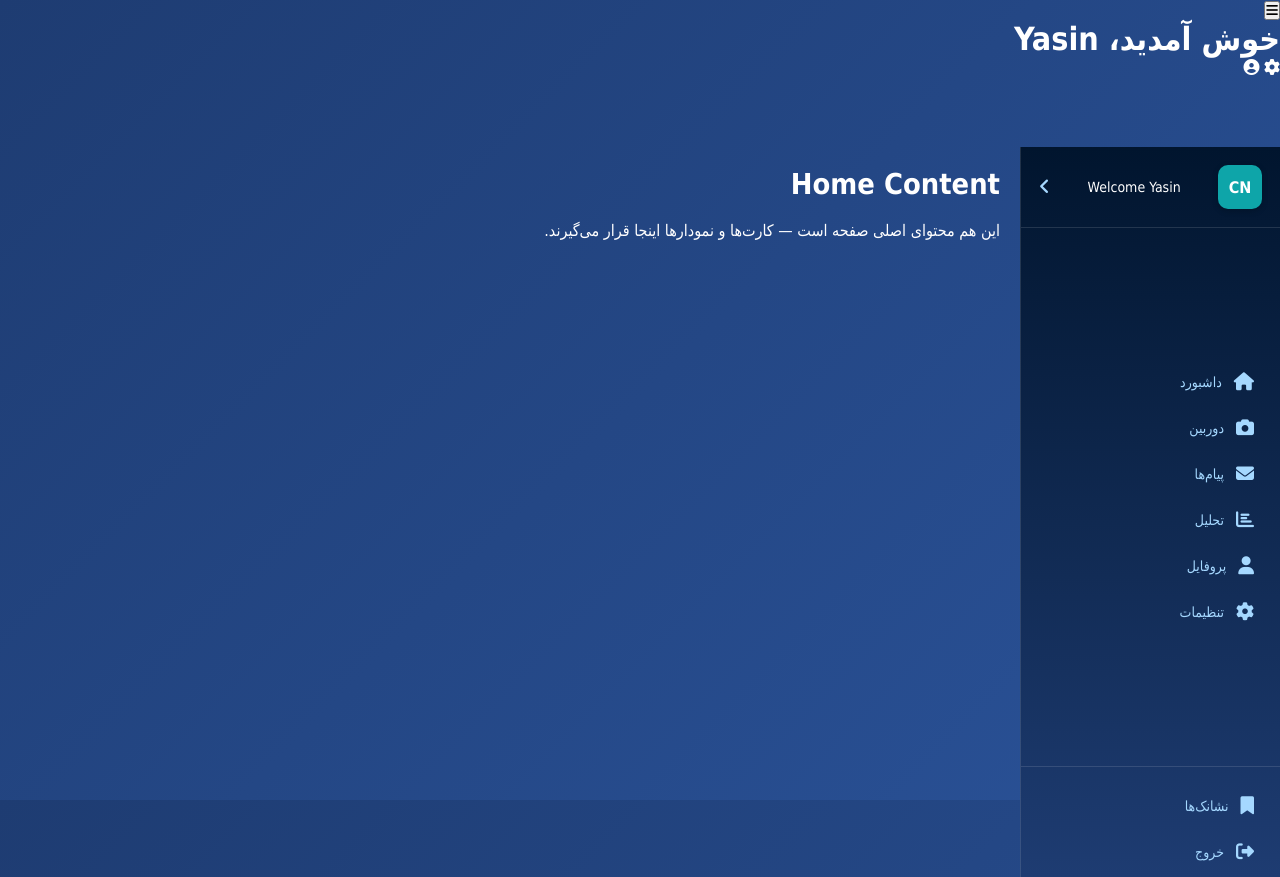
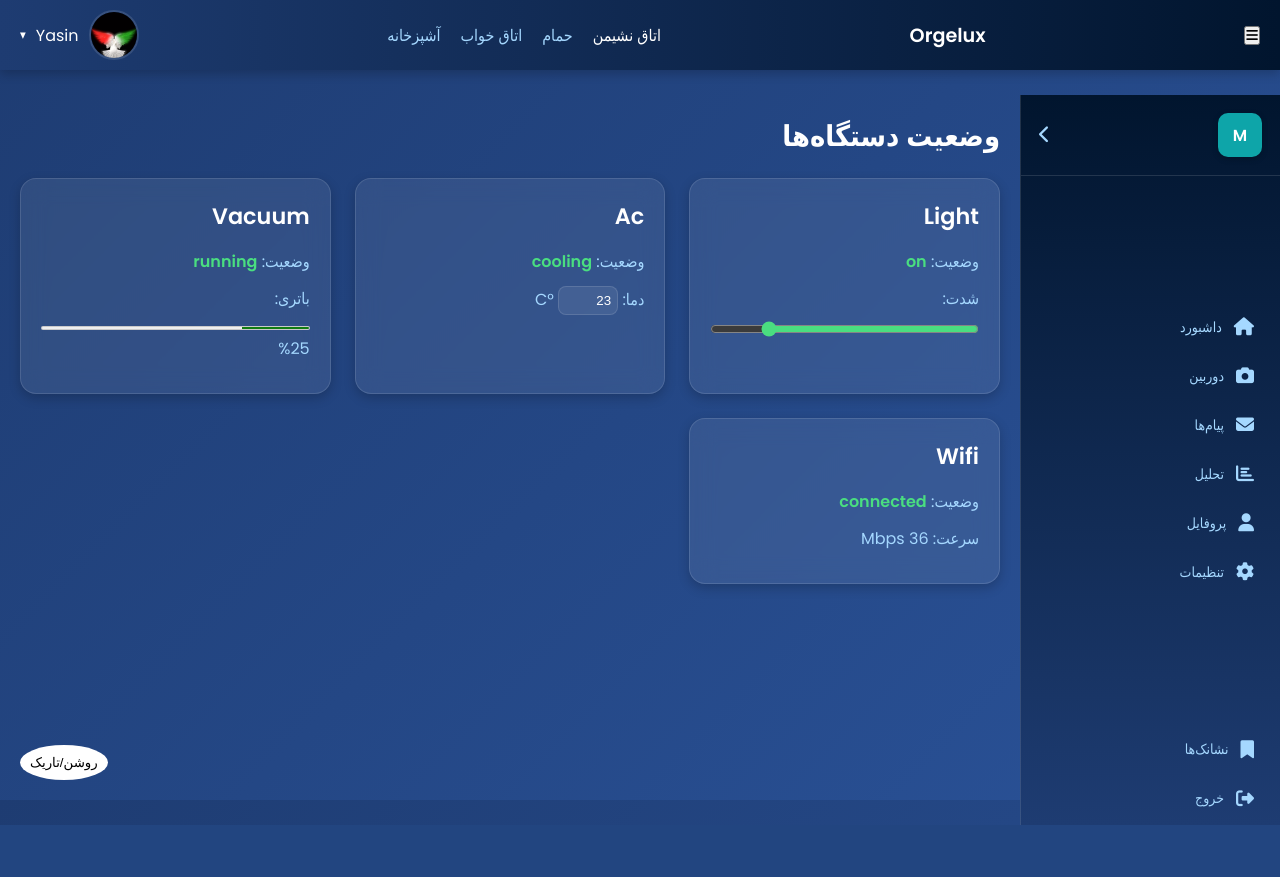
Before and after one commit to Ya3in13/Smart-home, a Flask app: page /home in a window 1280 px wide. After the commit the page ends 825 px from the top, so only its background shows below. Run offline with Flask 3, Linux system fonts and the light colour scheme.

Commit message:
Update home.html

```diff
--- a/web Server/templates/home.html
+++ b/web Server/templates/home.html
@@ -1,125 +1,140 @@
-<!--
-  قالب: templates/home.html
-  توضیح: این فایل قالب اصلی داشبورد است. از Flask با render_template رندر می‌شود.
-  متغیرهای ارسالی از سرور:
-    - username: نام کاربری که در هدر نمایش داده می‌شود
-  نکات:
-    - استایل‌ها از فایل `static/style.css` بارگزاری می‌شوند.
-    - فایل `static/sidebar.js` برای تعامل با نوار کناری استفاده می‌شود.
--->
-<!doctype html>
+<!DOCTYPE html>
 <html lang="fa" dir="rtl">
 <head>
   <meta charset="utf-8" />
-  <meta name="viewport" content="width=device-width,initial-scale=1" />
-  <!-- رفرش خودکار صفحه هر 1 ثانیه -->
-  <meta http-equiv="refresh" content="50">
-  <title>Dashboard</title>
-  <!-- بارگذاری CSS پروژه -->
+  <meta name="viewport" content="width=device-width, initial-scale=1" />
+  <title>MHA Project - داشبورد خانه هوشمند</title>
+
+  <!-- CSS -->
   <link rel="stylesheet" href="{{ url_for('static', filename='style.css') }}">
-  <!-- فونت آیکون (Font Awesome) -->
   <link rel="stylesheet" href="https://cdnjs.cloudflare.com/ajax/libs/font-awesome/6.5.0/css/all.min.css">
+  <link href="https://fonts.googleapis.com/css2?family=Poppins:wght@400;500;600&display=swap" rel="stylesheet">
 </head>
 <body>
-  <!-- هدر صفحه با امکانات کامل -->
-  <header class="header">
-    <button id="mobileMenuBtn" class="mobile-menu-btn" aria-label="Toggle mobile menu">
+<button class="mobile-menu-btn" id="mobileMenuBtn">
   <i class="fas fa-bars"></i>
 </button>
-    <h1>خوش آمدید، {{ username }}</h1>
-    <div class="header-right">
+<button onclick="toggleTheme()" style="position:fixed;bottom:20px;left:20px;z-index:1000;background:#fff;color:#000;padding:10px;border-radius:50%;border:none;">
+  روشن/تاریک
 </button>
-        </form>
-        <div class="header-icons">
-            <i class="fas fa-cog" title="تنظیمات"></i>
-            <i class="fas fa-user-circle" title="پروفایل"></i>
+<header class="navbar">
+  <div class="logo">
+    <div class="icon"></div>
+    <span>Orgelux</span>
   </div>
+  <nav class="nav-links">
+    <a href="#" class="active">اتاق نشیمن</a>
+    <a href="#">حمام</a>
+    <a href="#">اتاق خواب</a>
+    <a href="#">آشپزخانه</a>
+  </nav>
+  <div class="user-profile">
+    <img src="{{ url_for('static', filename='img/avatar.jpg') }}" width="50" alt="User" class="avatar">
+    <span>{{ username }}</span>
+    <span class="arrow">▾</span>
   </div>
 </header>
+
 <div class="wrap">
-    <!-- نوار کناری: شامل برند، دکمه جمع‌شدن/بازشدن و منو -->
+  <!-- سایدبار -->
   <aside class="sidebar" id="sidebar">
     <div class="topbar">
-        <div class="brand">CN</div>
-        <h6 class="label"> Welcome  {{ username }}</h6>
-        <button id="toggleBtn" class="toggle-btn" aria-label="Toggle sidebar">
-          <i class="fas fa-angle-left"></i>
-        </button>
+      <div class="brand">M</div>
+      <button class="toggle-btn" id="toggleBtn"><i class="fas fa-chevron-left"></i></button>
     </div>
 
-      <!-- بخش ناوبری: آیتم‌های منو -->
     <nav class="nav">
       <ul>
-          <li data-label="Dashboard">
-            <a href="/home"><i class="fas fa-home"></i><span class="label">داشبورد</span></a>
-          </li>
-          <li data-label="Camera">
-            <a href="#"><i class="fa-solid fa-camera"></i><span class="label">دوربین</span></a>
-          </li>
-          <li data-label="Messages">
-            <a href="#"><i class="fas fa-envelope"></i><span class="label">پیام‌ها</span></a>
-          </li>
-          <li data-label="Analytics">
-            <a href="#"><i class="fas fa-chart-bar"></i><span class="label">تحلیل</span></a>
-          </li>
-          <li data-label="Profile">
-            <a href="#"><i class="fas fa-user"></i><span class="label">پروفایل</span></a>
-          </li>
-          <li data-label="Settings">
-            <a href="#"><i class="fas fa-cog"></i><span class="label">تنظیمات</span></a>
-          </li>
+        <li data-label="داشبورد"><a href="/home"><i class="fas fa-home"></i><span class="label">داشبورد</span></a></li>
+        <li data-label="دوربین"><a href="#"><i class="fa-solid fa-camera"></i><span class="label">دوربین</span></a></li>
+        <li data-label="پیام‌ها"><a href="#"><i class="fas fa-envelope"></i><span class="label">پیام‌ها</span></a></li>
+        <li data-label="تحلیل"><a href="#"><i class="fas fa-chart-bar"></i><span class="label">تحلیل</span></a></li>
+        <li data-label="پروفایل"><a href="#"><i class="fas fa-user"></i><span class="label">پروفایل</span></a></li>
+        <li data-label="تنظیمات"><a href="#"><i class="fas fa-cog"></i><span class="label">تنظیمات</span></a></li>
       </ul>
     </nav>
 
-      <!-- بخش پایین نوار کناری: نشانک‌ها و خروج -->
-      <div class="nav bottom-nav">
+    <div class="nav bottom">
       <ul>
-          <li data-label="Bookmarks"><a href="#"><i class="fa-solid fa-bookmark"></i><span class="label">نشانک‌ها</span></a></li>
-          <li data-label="Logout"><a href="/logout"><i class="fa-solid fa-right-from-bracket"></i><span class="label">خروج</span></a></li>
+        <li data-label="نشانک‌ها"><a href="#"><i class="fa-solid fa-bookmark"></i><span class="label">نشانک‌ها</span></a></li>
+        <li data-label="خروج"><a href="#"><i class="fa-solid fa-right-from-bracket"></i><span class="label">خروج</span></a></li>
       </ul>
     </div>
   </aside>
 
-    <!-- محتوای اصلی صفحه -->
+  <!-- محتوای اصلی -->
   <main class="main">
-
-      <!-- بخش محتوای اصلی: کارت‌ها، نمودارها و محتوای صفحات مختلف -->
     <section class="content">
-        <h2>Home Content</h2>
-        <p>این هم محتوای اصلی صفحه است — کارت‌ها و نمودارها اینجا قرار می‌گیرند.</p>
+      <h2>وضعیت دستگاه‌ها</h2>
+      <div class="devices-grid">
+        {% for name, info in devices.items() %}
+        <div class="device-card" data-device="{{ name }}">
+          <h3>{{ name | capitalize }}</h3>
+          {% if name == 'light' %}
+            <p>وضعیت: <span class="status">{{ info.status }}</span></p>
+            <p>شدت: <input type="range" min="0" max="100" value="{{ info.intensity }}" class="slider" data-key="intensity"></p>
+          {% elif name == 'ac' %}
+            <p>وضعیت: <span class="status">{{ info.status }}</span></p>
+            <p>دما: <input type="number" value="{{ info.temp }}" min="16" max="30" data-key="temp"> °C</p>
+          {% elif name == 'vacuum' %}
+            <p>وضعیت: <span class="status">{{ info.status }}</span></p>
+            <p>باتری: <meter value="{{ info.battery }}" min="0" max="100"></meter> {{ info.battery }}%</p>
+          {% elif name == 'wifi' %}
+            <p>وضعیت: <span class="status">{{ info.status }}</span></p>
+            <p>سرعت: {{ info.speed }} Mbps</p>
+          {% endif %}
+        </div>
+        {% endfor %}
+      </div>
     </section>
   </main>
 </div>
 
-  <!-- Overlay برای پس‌زمینه تیره در حالت موبایل -->
 <div class="sidebar-overlay" id="sidebarOverlay"></div>
 
-  <!-- اسکریپت‌های تعاملی -->
+<!-- اسکریپت‌ها -->
 <script src="{{ url_for('static', filename='sidebar.js') }}"></script>
 <script>
-    // کنترل منوی موبایل
-    const mobileMenuBtn = document.getElementById('mobileMenuBtn');
-    const sidebar = document.getElementById('sidebar');
-    const overlay = document.getElementById('sidebarOverlay');
-
-    function toggleMobileMenu() {
-        sidebar.classList.toggle('open');
-        overlay.classList.toggle('active');
-        // چرخش آیکون منو
-        mobileMenuBtn.querySelector('i').style.transform =
-            sidebar.classList.contains('open') ? 'rotate(90deg)' : 'rotate(0)';
+  // به‌روزرسانی خودکار هر 2 ثانیه
+  function fetchDevices() {
+    fetch('/update', { method: 'GET' })
+      .then(() => location.reload()); // ساده‌ترین راه: رفرش
   }
 
-    mobileMenuBtn.addEventListener('click', toggleMobileMenu);
-    overlay.addEventListener('click', toggleMobileMenu);
+  // یا بهتر: فقط داده‌ها رو آپدیت کن (بدون رفرش)
+  // setInterval(() => fetch('/update').then(r => r.json()).then(data => updateUI(data)), 2000);
 
-    // بستن منو با کلیک روی لینک‌ها در حالت موبایل
-    document.querySelectorAll('.nav a').forEach(link => {
-        link.addEventListener('click', () => {
-            if (window.innerWidth <= 720) {
-                toggleMobileMenu();
-            }
+  // کنترل دستگاه‌ها
+  document.querySelectorAll('.slider, input[type=number]').forEach(el => {
+    el.addEventListener('change', function() {
+      const card = this.closest('.device-card');
+      const device = card.dataset.device;
+      const key = this.dataset.key;
+      const value = this.value;
+
+      fetch('/update', {
+        method: 'POST',
+        headers: { 'Content-Type': 'application/json' },
+        body: JSON.stringify({ device, key, value })
       });
+    });
+  });
+
+  // منوی موبایل
+  const mobileMenuBtn = document.createElement('button');
+  mobileMenuBtn.className = 'mobile-menu-btn';
+  mobileMenuBtn.innerHTML = '<i class="fas fa-bars"></i>';
+  mobileMenuBtn.id = 'mobileMenuBtn';
+  document.querySelector('.navbar').prepend(mobileMenuBtn);
+
+  mobileMenuBtn.addEventListener('click', () => {
+    document.getElementById('sidebar').classList.toggle('open');
+    document.getElementById('sidebarOverlay').classList.toggle('active');
+  });
+
+  document.getElementById('sidebarOverlay').addEventListener('click', () => {
+    document.getElementById('sidebar').classList.remove('open');
+    document.getElementById('sidebarOverlay').classList.remove('active');
   });
 </script>
 </body>
```
Lines whose indentation alone changed are shown as unchanged.
